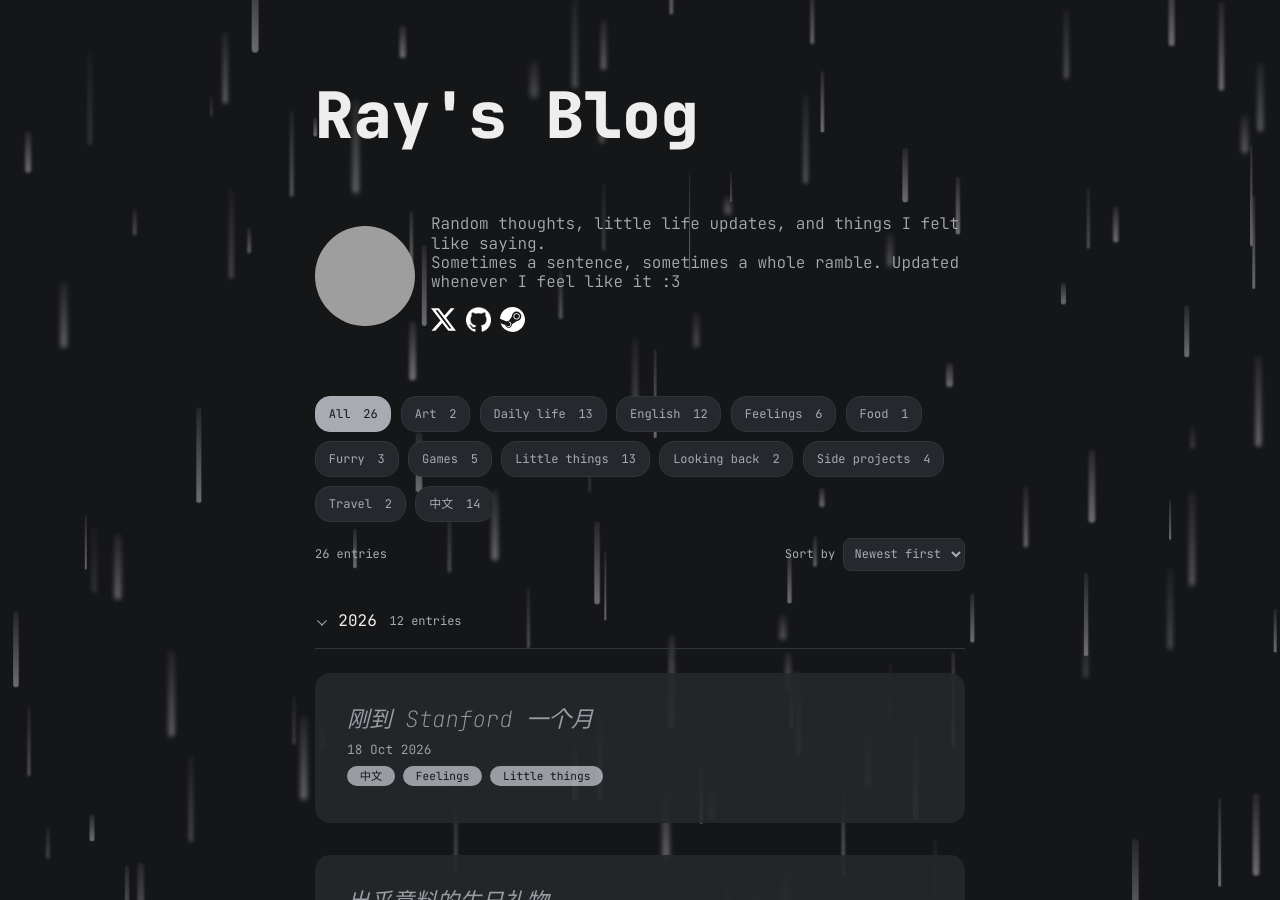
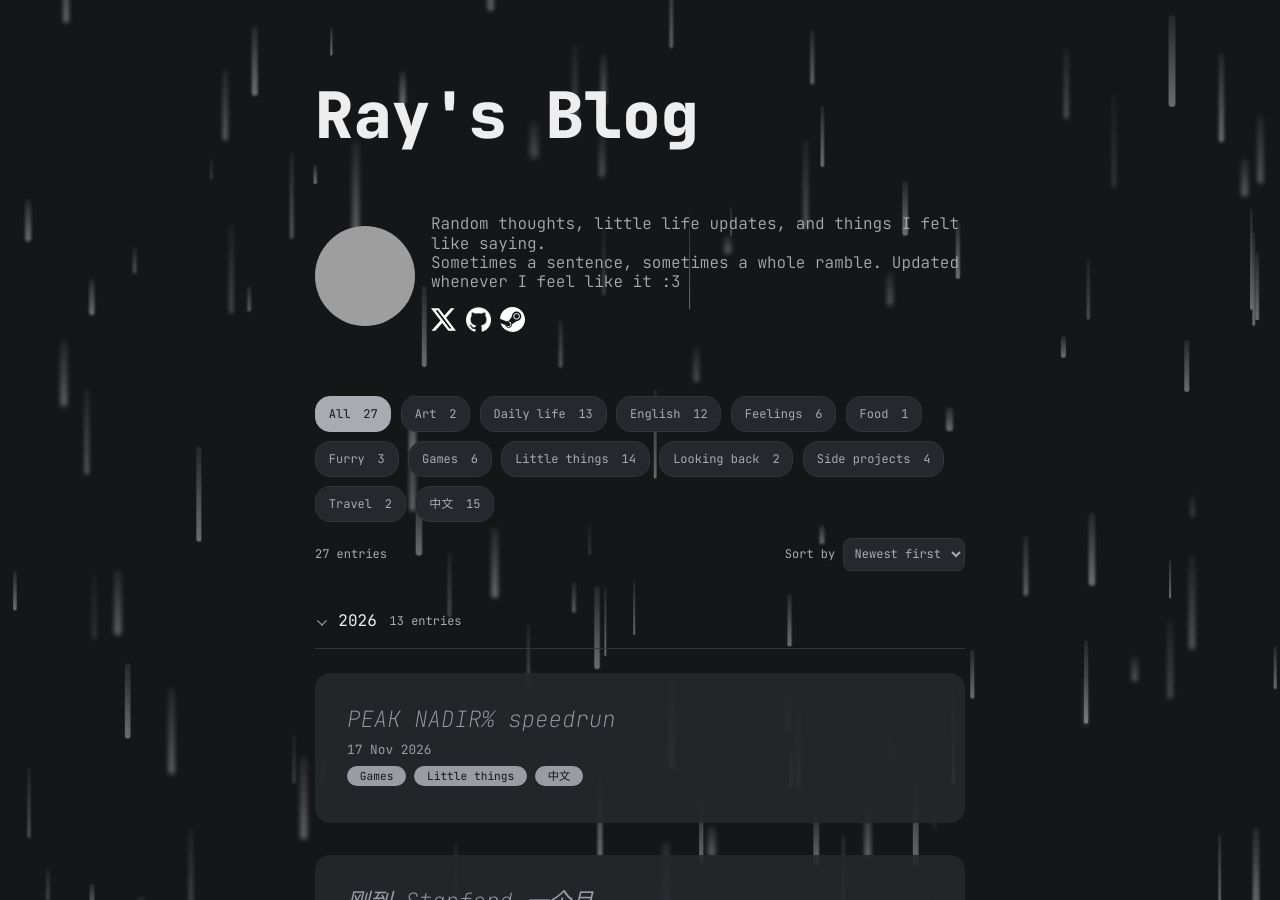
Before and after one commit to Lei-Tin/Lei-Tin.github.io, a Jekyll site: the page built from index.md, in a window 1280 px wide and 900 px high. Built offline with Jekyll 4.4.1, drawn with Linux system fonts in a browser that asks for light colours; grey boxes are pictures that could not be loaded.

Commit message:
Add PEAK NADIR speedrun post and leaderboard screenshot

```diff
--- /dev/null
+++ b/all_collections/_posts/2026-11-17-peak-nadir-speedrun.md
@@ -0,0 +1,13 @@
+---
+layout: post
+title: PEAK NADIR% speedrun
+date: 2026-11-17
+categories: ["Blog"]
+tags: ["Games", "Little things", "中文"]
+---
+
+跑了一下 PEAK 的 [A8 NADIR% speedrun](https://www.speedrun.com/PEAK/runs/y6445dpm)，好不容易进了世界前十 w
+
+~~因为只有不到10个人~~
+
+![PEAK NADIR% Solo Set Seed Ascent 8 NMG done in 1:12:29.933]({{ "/assets/images/entries/peak-nadir-leaderboard.webp" | relative_url }}){: decoding="async" width="824" height="536"}
--- a/assets/css/post.css
+++ b/assets/css/post.css
@@ -154,6 +154,10 @@ main {
 .content strong {
   font-weight: bold;
 }
+.content del,
+.content s {
+  text-decoration: line-through;
+}
 .content ul {
   margin-left: 1rem;
   margin-bottom: 1.75rem;
```
Also changed, not shown: assets/images/entries/peak-nadir-leaderboard.webp (added).
